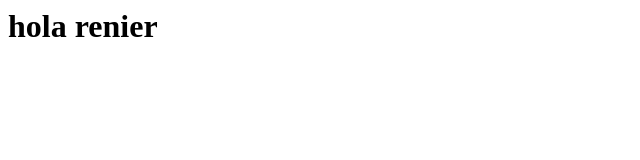
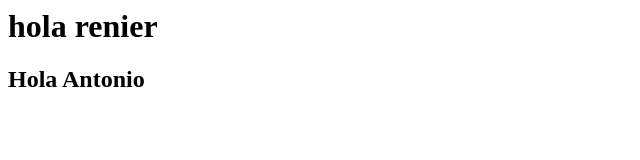
Before and after one commit to maxantonio/testhtml, a plain HTML site: page index.html in a window 1280 px wide. Shown: the whole page, without its empty margins (0-640 px from the left). Drawn offline with Linux system fonts and the light colour scheme.

Commit message:
se agrego h2

```diff
--- a/index.html
+++ b/index.html
@@ -1 +1,2 @@
 <h1>hola renier</h1>
+<h2>Hola Antonio</h2>
```
